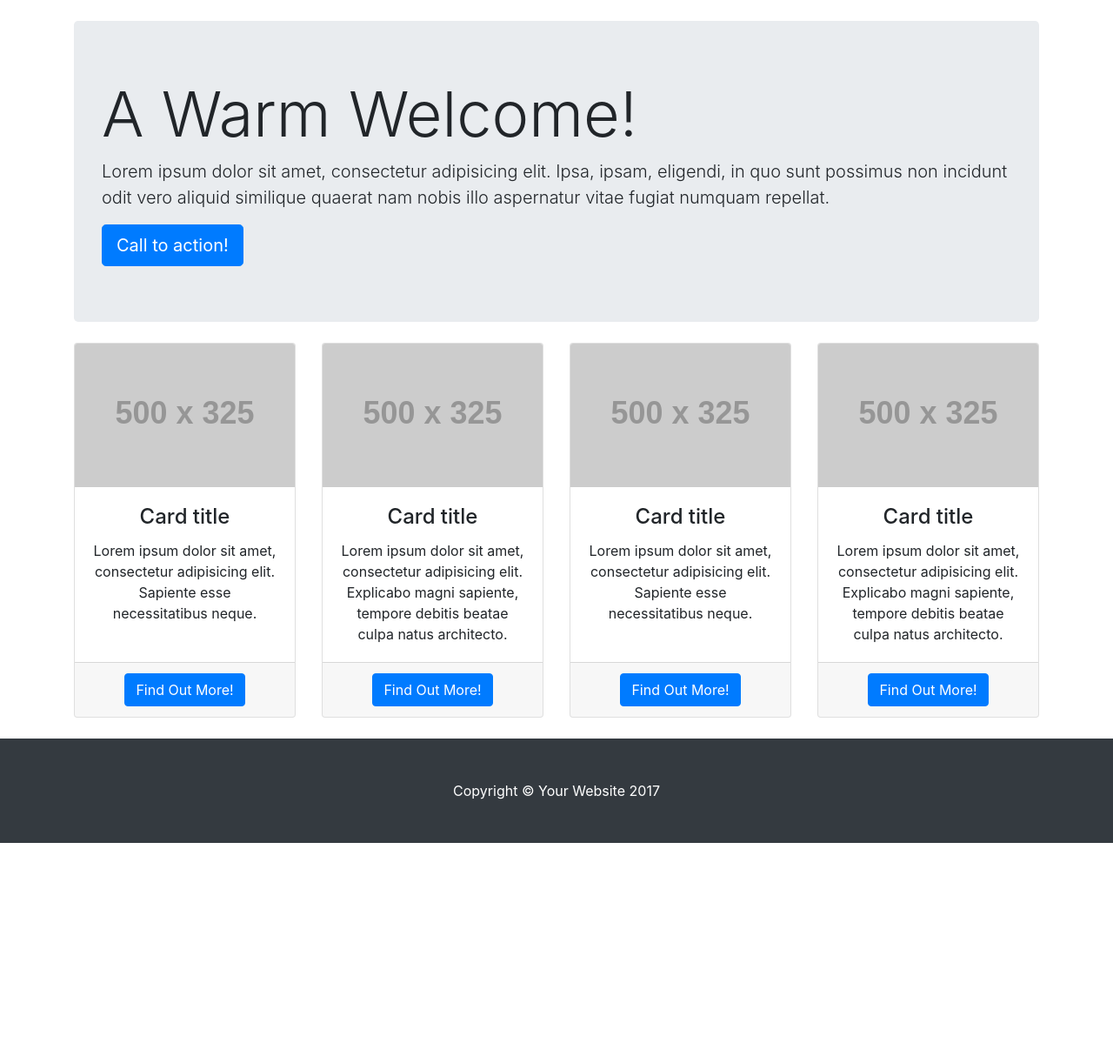
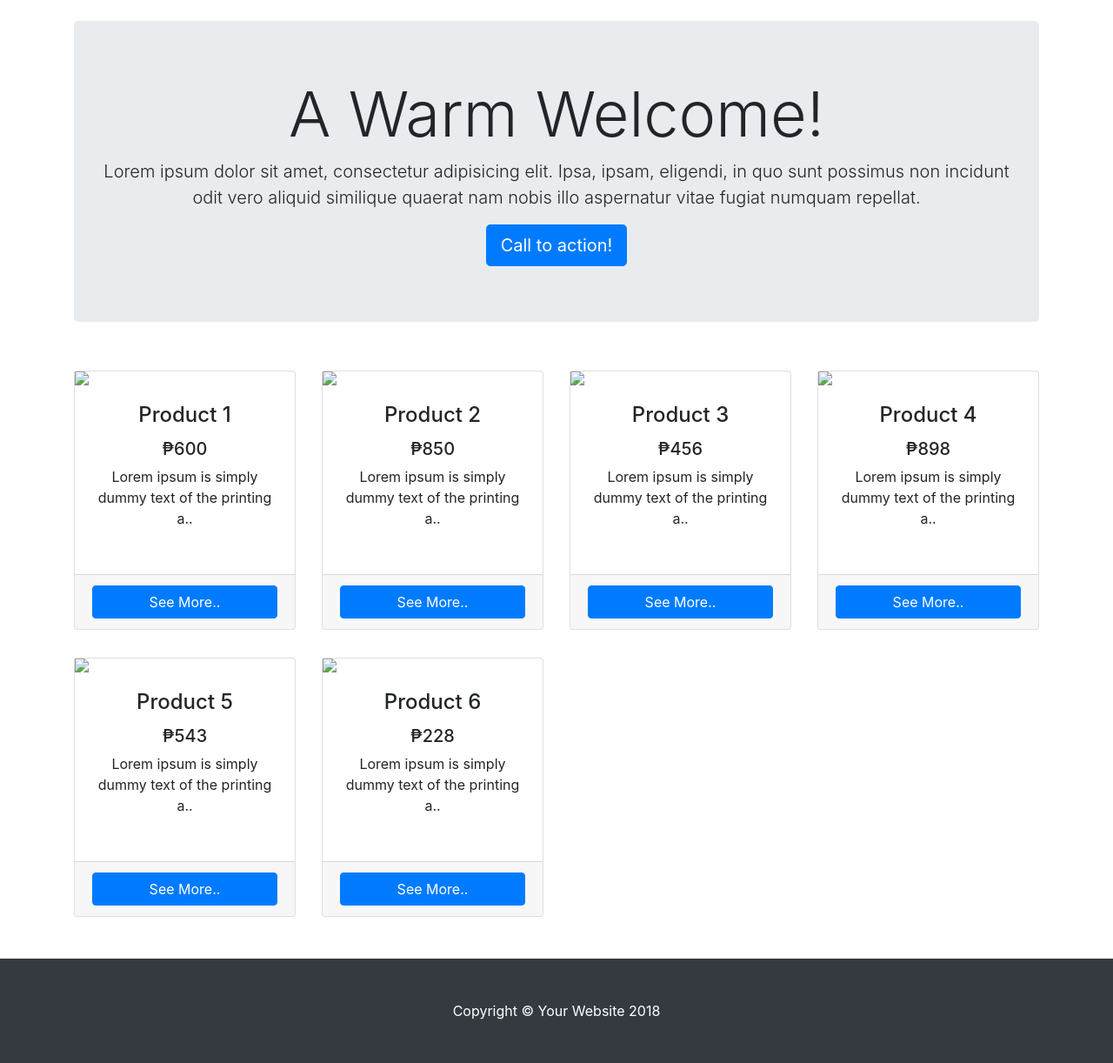
Before and after one commit to johnadan/propaworks-capstone-2, a PHP site: page / in a window 1280 px wide. Shown: the part 56-1278 px from the top of the page at 87% size. Before the commit the page ends 1025 px from the top, so only its background shows below. Run offline with PHP 8.4, Linux system fonts and the light colour scheme; data comes from the database, SQL or seed files in the repository; both versions use the stored data as it was after the commit; grey boxes labelled with a size stand in for pictures from a placeholder-image service; some libraries are stand-ins or nearby versions.

Commit message:
updates and changes for capstone 2 guide and practice

```diff
--- a/index.php
+++ b/index.php
@@ -5,7 +5,7 @@
     <div class="container">
 
       <!-- Jumbotron Header -->
-      <header class="jumbotron my-4">
+      <header class="jumbotron my-4 text-center">
         <h1 class="display-3">A Warm Welcome!</h1>
         <p class="lead">Lorem ipsum dolor sit amet, consectetur adipisicing elit. Ipsa, ipsam, eligendi, in quo sunt possimus non incidunt odit vero aliquid similique quaerat nam nobis illo aspernatur vitae fugiat numquam repellat.</p>
         <a href="#" class="btn btn-primary btn-lg">Call to action!</a>
@@ -13,62 +13,36 @@
 
       <!-- Page Features -->
       <div class="row text-center">
+      <!-- <div class="row"> -->
+      <?php
 
-        <div class="col-lg-3 col-md-6 mb-4">
-          <div class="card">
-            <img class="card-img-top" src="http://placehold.it/500x325" alt="">
-            <div class="card-body">
-              <h4 class="card-title">Card title</h4>
-              <p class="card-text">Lorem ipsum dolor sit amet, consectetur adipisicing elit. Sapiente esse necessitatibus neque.</p>
+      require "controllers/connect.php";
+      $sql = "SELECT * FROM tbl_items";
+      $result = mysqli_query($conn,$sql);
+
+      if(mysqli_num_rows($result) > 0){
+        while($row = mysqli_fetch_assoc($result)){
+          echo "
+          <div class='col-lg-3 mb-3 mt-3'>
+            <div class='card h-100 mt-3 mb-3 text-center'>
+              <img src='$row[img_path]'>
+              <div class='card-body'>
+                <h4 class='card-title'>$row[name]</h4>
+                <h5>&#8369;$row[price]</h5>
+                <p class='card-text'>
+                  $row[description]
+                </p>
+              </div>
+              <div class='card-footer'>
+                <button class='btn btn-block btn-primary'>See More..</button>
+              </div>
             </div>
-            <div class="card-footer">
-              <a href="#" class="btn btn-primary">Find Out More!</a>
-            </div>
-          </div>
-        </div>
-
-        <div class="col-lg-3 col-md-6 mb-4">
-          <div class="card">
-            <img class="card-img-top" src="http://placehold.it/500x325" alt="">
-            <div class="card-body">
-              <h4 class="card-title">Card title</h4>
-              <p class="card-text">Lorem ipsum dolor sit amet, consectetur adipisicing elit. Explicabo magni sapiente, tempore debitis beatae culpa natus architecto.</p>
-            </div>
-            <div class="card-footer">
-              <a href="#" class="btn btn-primary">Find Out More!</a>
-            </div>
-          </div>
-        </div>
-
-        <div class="col-lg-3 col-md-6 mb-4">
-          <div class="card">
-            <img class="card-img-top" src="http://placehold.it/500x325" alt="">
-            <div class="card-body">
-              <h4 class="card-title">Card title</h4>
-              <p class="card-text">Lorem ipsum dolor sit amet, consectetur adipisicing elit. Sapiente esse necessitatibus neque.</p>
-            </div>
-            <div class="card-footer">
-              <a href="#" class="btn btn-primary">Find Out More!</a>
-            </div>
-          </div>
-        </div>
-
-        <div class="col-lg-3 col-md-6 mb-4">
-          <div class="card">
-            <img class="card-img-top" src="http://placehold.it/500x325" alt="">
-            <div class="card-body">
-              <h4 class="card-title">Card title</h4>
-              <p class="card-text">Lorem ipsum dolor sit amet, consectetur adipisicing elit. Explicabo magni sapiente, tempore debitis beatae culpa natus architecto.</p>
-            </div>
-            <div class="card-footer">
-              <a href="#" class="btn btn-primary">Find Out More!</a>
-            </div>
-          </div>
-        </div>
-
+          </div>";
+        }
+      }
+     ?>
       </div>
       <!-- /.row -->
-
     </div>
     <!-- /.container -->
 
--- a/partials/footer.php
+++ b/partials/footer.php
@@ -1,7 +1,7 @@
   <!-- Footer -->
-    <footer class="py-5 bg-dark">
+    <footer class="py-5 bg-dark mt-5">
       <div class="container">
-        <p class="m-0 text-center text-white">Copyright &copy; Your Website 2017</p>
+        <p class="m-0 text-center text-white">Copyright &copy; Your Website 2018</p>
       </div>
       <!-- /.container -->
     </footer>
```
Also changed, not shown: catalog.php (+4 -4 lines), catalog2.php (added, +118 -0 lines), controllers/show_items.php (added, +32 -0 lines), demoStoreNew.sql (added, +114 -0 lines).
